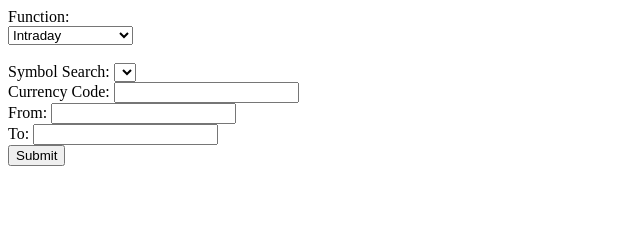
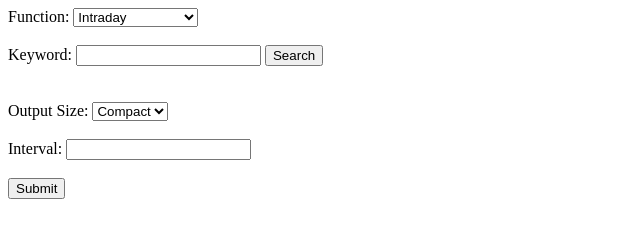
Before and after one commit to inanimatestructure--/FinanceApp, an Electron app: page html/stocks.html in a window 1250 px wide. Shown: the whole page, without its empty margins (0-640 px from the left). Drawn offline with nearby package versions, Linux system fonts and the light colour scheme; no server answers.

Commit message:
a bunch of stuff changed

```diff
--- a/common.js
+++ b/common.js
@@ -3,24 +3,55 @@ $(document).ready(function(){
 });
 
 function init(){
+
+    $('#symbols').hide();
+
+    var apikey = 'demo';
     var time_series = new Object();
     var forex = new Object();
     var cryptocurrency = new Object();
+    var alphaStartUrl = "https://www.alphavantage.co/query?";
 
-    $.get("https://www.alphavantage.co/query?function=SYMBOL_SEARCH&keywords=BA&apikey=demo",function(data){
+    $('.keywordsearch').click(function(e){
+        $('#symbols').show();
+    });
 
+    $(".symbolSearchList").on("change",function(){
+        var symbolSearch = $(this).val();
 
-        $(".symbolSearchList").on("change",function(){
+        time_series.symbol = symbolSearch;
+        forex.symbol = symbolSearch;
+        cryptocurrency.symbol = symbolSearch;
 
-            var symbolSearch = $(this).val();
+    });
 
-            time_series.symbol = symbolSearch;
-            forex.symbol = symbolSearch;
-            cryptocurrency.symbol = symbolSearch;
+/**
+ *
+ *  GET FUNCTIONS FOR ALPHA VANTAGE
+ *
+ */
 
+    $.get(alphaStartUrl + "function=SYMBOL_SEARCH&keywords=BA&apikey=" + apikey,function(data){
 
-        });
     });
+
+    $.get(alphaStartUrl + "function=" + time_series.function + "&keywords=" + time_series.keyword + "&apikey=" + apikey,function(data){
+
+    });
+
+    $.get("https://www.alphavantage.co/query?function=",function(data){
+
+    });
+
+    $.get("https://www.alphavantage.co/query?function=",function(data){
+
+    });
+
+/**
+ *
+ *  GET FUNCTIONS FOR ALPHA VANTAGE
+ *
+ */
 
     $("#stockFunction").on("change", function(){
         time_series.function = $(this).val();
@@ -36,4 +67,5 @@ function init(){
         cryptocurrency.function = $(this).val();
         console.log(cryptocurrency.function);
     });
+
 }
--- a/html/stocks.html
+++ b/html/stocks.html
@@ -6,9 +6,10 @@
     <script type="text/javascript" src="../common.js"></script>
 </head>
 <body>
-    <div class="DIGITAL_CURRENCY">
+    <div class="TIME_SERIES">
+        <div class="form-group">
+            <div id="functions">
                 <label for="function">Function: </label>
-        <div class="form-group">
                 <select class="form-control" id="stockFunction">
                     <option value="TIME_SERIES_INTRADAY">Intraday</option>
                     <option value="TIME_SERIES_DAILY">Daily</option>
@@ -18,18 +19,30 @@
                     <option value="TIME_SERIES_WEEKLY_ADJUSTED">Weekly Adjusted</option>
                     <option value="TIME_SERIES_MONTHLY_ADJUSTED">Monthly Adjusted</option>
                     <option value="GLOBAL_QUOTES">Global Quotes</option>
-                <option value="SYMBOL_SEARCH">Symbol Search</option>
                 </select>
             </div></br>
+            <div id="divKeywords">
+                <label for="symbolKeyboard">Keyword: </label>
+                <input type="text" class="keywords"/>
+                <input type="button" class="keywordsearch" value="Search"/>
+            </div></br>
+            <div id="symbols">
                 <label for="symbolSearchLabel">Symbol Search: </label>
                 <select class="symbolSearchList"></select></br>
-        <label for="market">Currency Code: </label>
-        <input type="text" class="marketCurrencyCode"></input></br>
-        <label for="from">From: </label>
-        <input type="text" class="fromCurrencyExchange"/></br>
-        <label for="to">To: </label>
-        <input type="text" class="toCurrencyExchange"/></br>
+            </div></br>
+            <div id="outputsize">
+                <label for="from">Output Size: </label>
+                <select class="outputsizeList">
+                    <option value="compact">Compact</option>
+                    <option value="full">Full</option>
+                </select>
+            </div></br>
+            <div id="interval">
+                <label for="to">Interval: </label>
+                <input type="text" class="intervalStocks"/>
+            </div></br>
             <input type="button" class="submit" value="Submit"></input>
+        </div>
     </div>
 </body>
 </html>
```
Also changed, not shown: app.js (+4 -12 lines), html/cryptocurrency.html (+19 -8 lines), html/forex.html (+15 -6 lines). Lines whose indentation alone changed are shown as unchanged.
